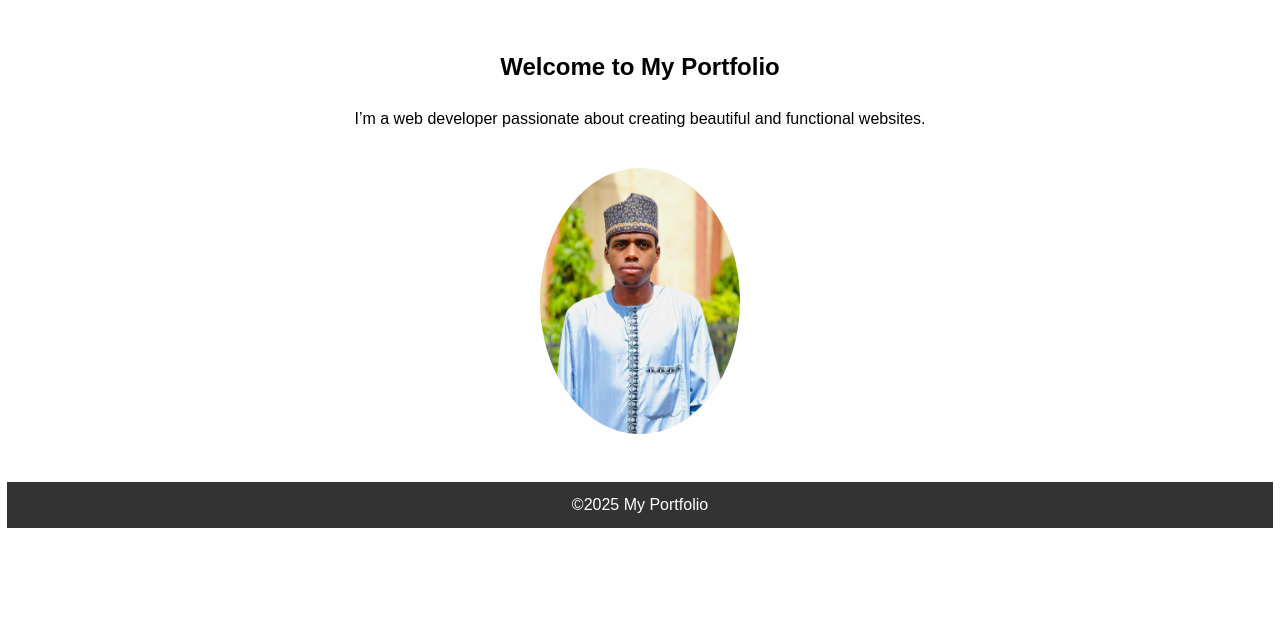
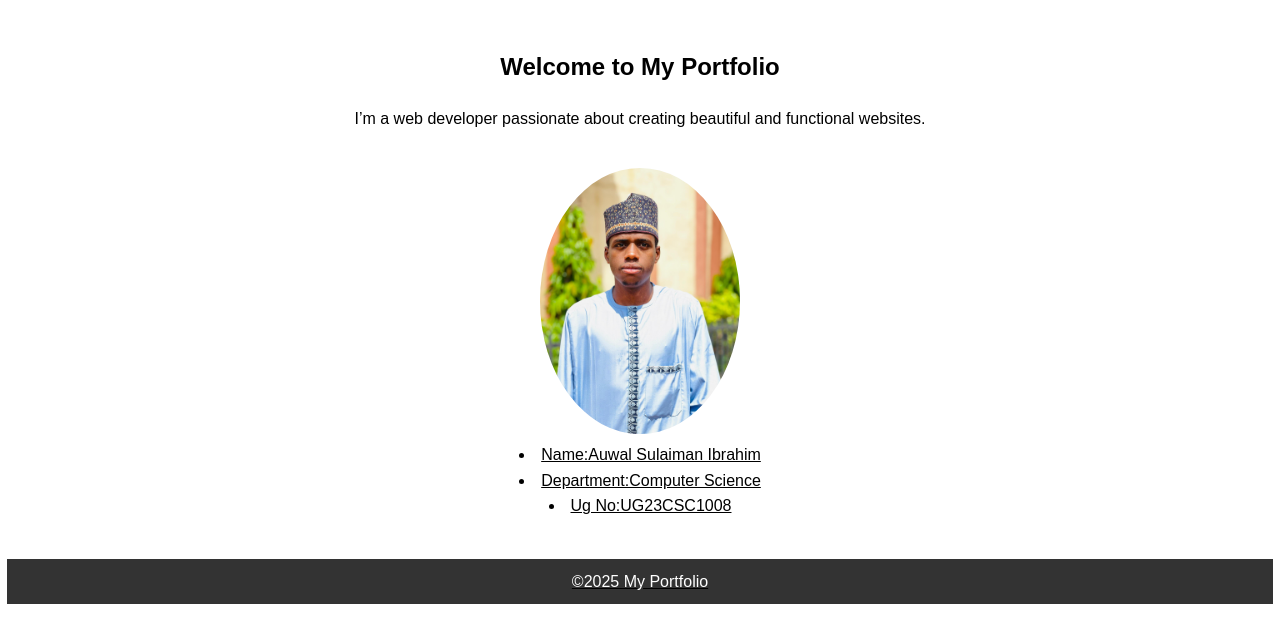
Before and after one commit to Auwal777/My_portfolio_project, a plain HTML site: page index.html in a window 1280 px wide. Shown: the part 92-734 px from the top of the page. Drawn offline with Linux system fonts and the light colour scheme.

Commit message:
Update index.html

```diff
--- a/index.html
+++ b/index.html
@@ -24,6 +24,11 @@
     <h1>Welcome to My Portfolio</h1>
     <p>I’m a web developer passionate about creating beautiful and functional websites.</p>
     <img src="auwal.jpg" alt="Profile Picture" class="profile-img">
+    <u>
+      <li>Name:Auwal Sulaiman Ibrahim</li>
+      <li>Department:Computer Science</li>
+      <li>Ug No:UG23CSC1008</li>
+    </ul>
   </section>
 
   <footer>
```
